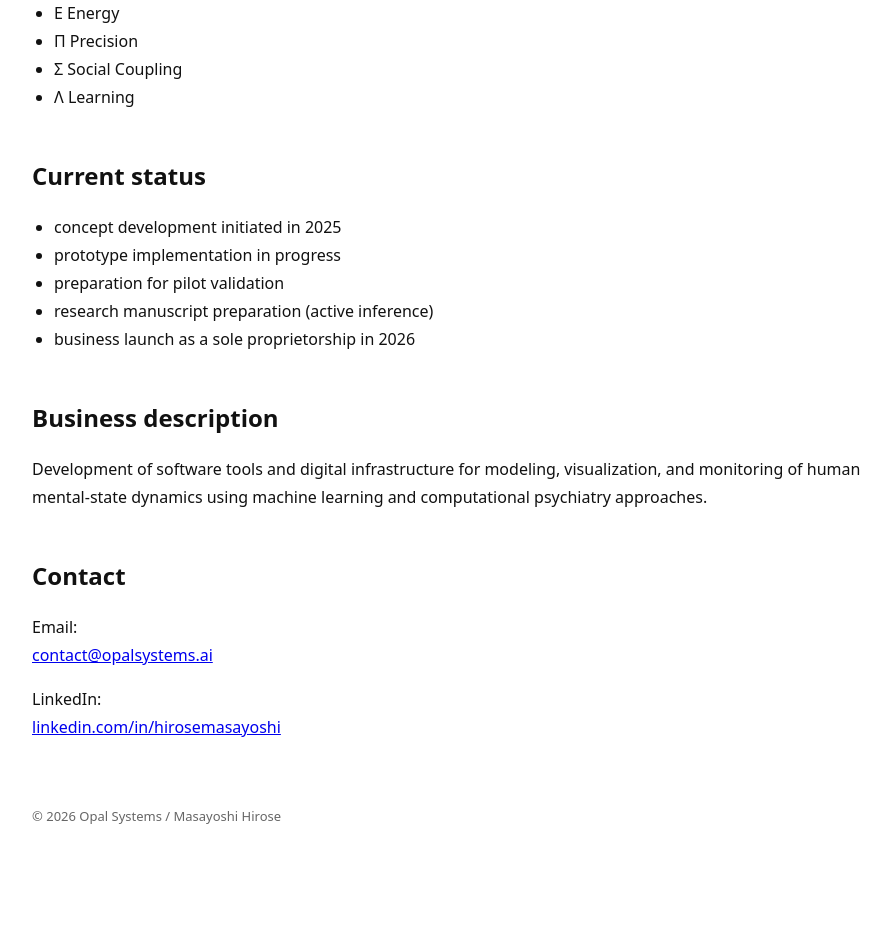
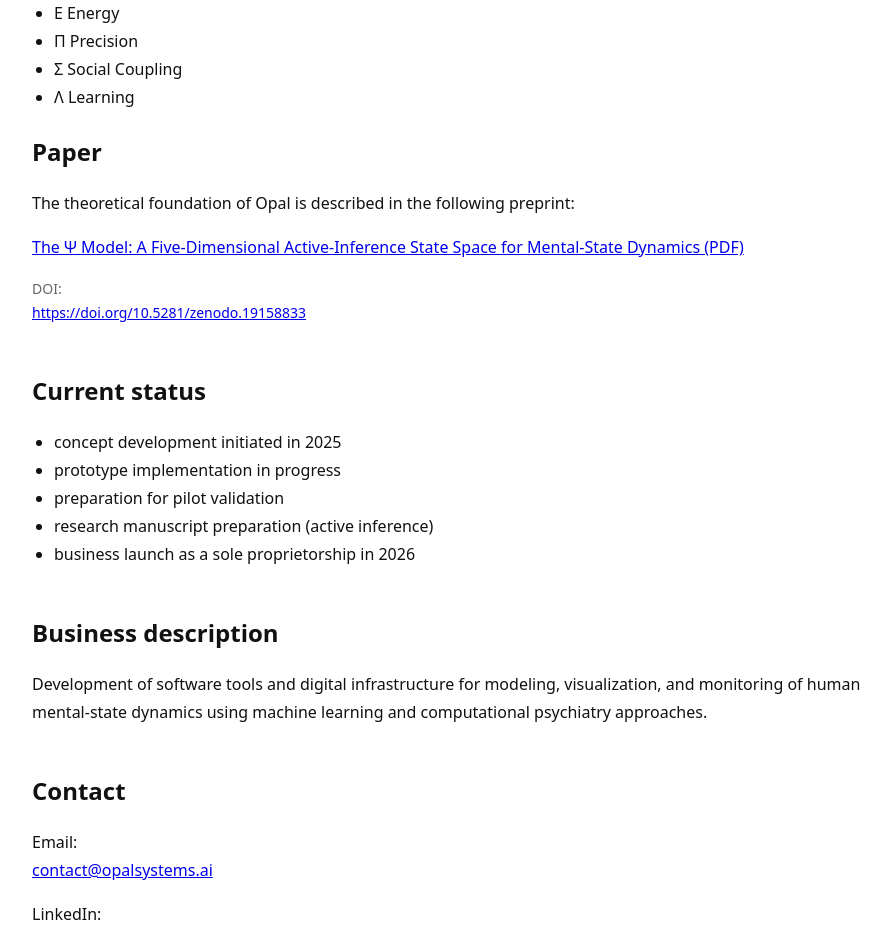
Before and after one commit to mhrs/opalsystems-site, a Next.js app: page / in a window 1280 px wide. Shown: the part 1060-1988 px from the top of the page, without its empty margins (168-1059 px from the left). Before the commit the page ends 1936 px from the top, so only its background shows below. Built offline with nearby package versions, Linux system fonts and the light colour scheme.

Commit message:
Update page.tsx

```diff
--- a/app/page.tsx
+++ b/app/page.tsx
@@ -116,6 +116,40 @@
 
           <li>Λ Learning</li>
         </ul>
+
+<section style={{ marginBottom: 44 }}>
+  <h2 style={{ fontSize: 24, marginBottom: 12 }}>
+    Paper
+  </h2>
+
+  <p>
+    The theoretical foundation of Opal is described in the following
+    preprint:
+  </p>
+
+  <p>
+    <a
+      href="/paper.pdf"
+      target="_blank"
+      rel="noreferrer"
+    >
+      The Ψ Model: A Five-Dimensional Active-Inference State Space for Mental-State Dynamics (PDF)
+    </a>
+  </p>
+
+  <p style={{ fontSize: 14, color: "#666" }}>
+    DOI:
+    <br />
+    <a
+      href="https://doi.org/10.5281/zenodo.19158833"
+      target="_blank"
+      rel="noreferrer"
+    >
+      https://doi.org/10.5281/zenodo.19158833
+    </a>
+  </p>
+</section>
+
       </section>
 
       <section style={{ marginBottom: 44 }}>
```
